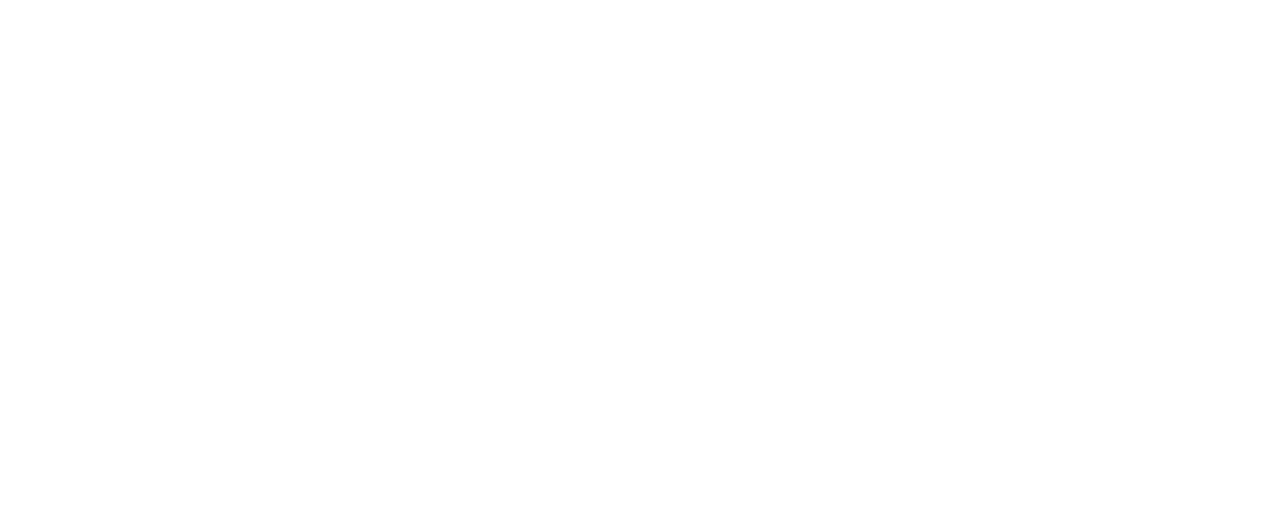
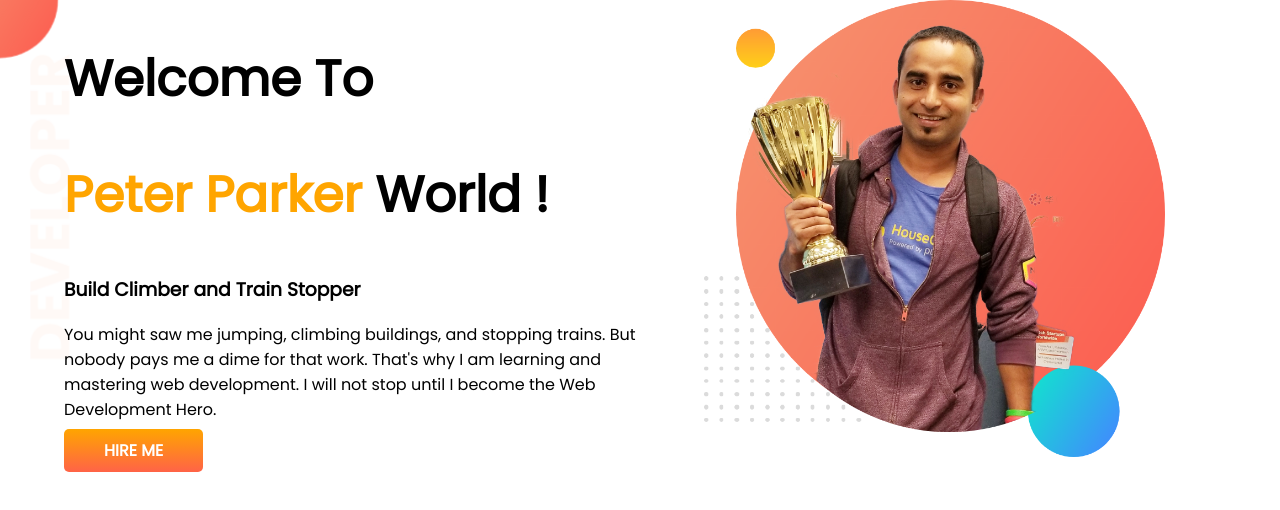
Before and after one commit to sanjit00/developer-portfolio-two-, a plain HTML site: page index.html in a window 1280 px wide. Drawn offline with Linux system fonts and the light colour scheme.

Commit message:
top added

```diff
--- a/index.html
+++ b/index.html
@@ -5,14 +5,38 @@
     <meta charset="UTF-8">
     <meta http-equiv="X-UA-Compatible" content="IE=edge">
     <meta name="viewport" content="width=device-width, initial-scale=1.0">
-    <title>Sanjit POrtfolio</title>
+    <title>Sanjit Portfolio</title>
     <link rel="stylesheet" href="style.css">
+    <link rel="preconnect" href="https://fonts.googleapis.com">
+    <link rel="preconnect" href="https://fonts.gstatic.com" crossorigin>
+    <link href="https://fonts.googleapis.com/css2?family=Poppins&display=swap" rel="stylesheet">
+
 </head>
+
+<body>
+    <section class="top-banner">
+        <div class="half-width">
+            <h1>Welcome To</h1>
+            <h1> <span class="orange-color">Peter Parker</span> World !</h1>
+            <h3>Build Climber and Train Stopper</h3>
+            <p>You might saw me jumping, climbing buildings, and stopping trains. But nobody pays me a dime for that
+                work.
+                That's why I am learning and mastering web development. I will not stop until I become the Web
+                Development
+                Hero.</p>
+            <a class="link-button" target="_blank" href="https://www.linkedin.com/company/programminghero/"> HIRE ME
+            </a>
+
+        </div>
+        <div class="half-width">
+            <img src="images/jhankar.png" alt="">
+        </div>
+    </section>
 
 
 
 
-<body>
+
 
 </body>
 
--- a/style.css
+++ b/style.css
@@ -0,0 +1,41 @@
+body {
+    font-family: 'Poppins', sans-serif;
+    margin: 0px;
+
+}
+
+h1 {
+    font-size: 50px;
+}
+
+.orange-color {
+    color: orange;
+}
+
+section {
+    display: flex;
+}
+
+.half-width {
+    width: 50%;
+    padding-left: 5%;
+
+}
+
+.half-width img {
+    width: 80%;
+}
+
+.link-button {
+    text-decoration: none;
+    background-image: linear-gradient(orange, tomato);
+    padding: 10px 40px;
+    color: white;
+    font-weight: bold;
+    border-radius: 5px;
+}
+
+.top-banner {
+    background-image: url(images/top-banner.png);
+    background-repeat: no-repeat;
+}
```
